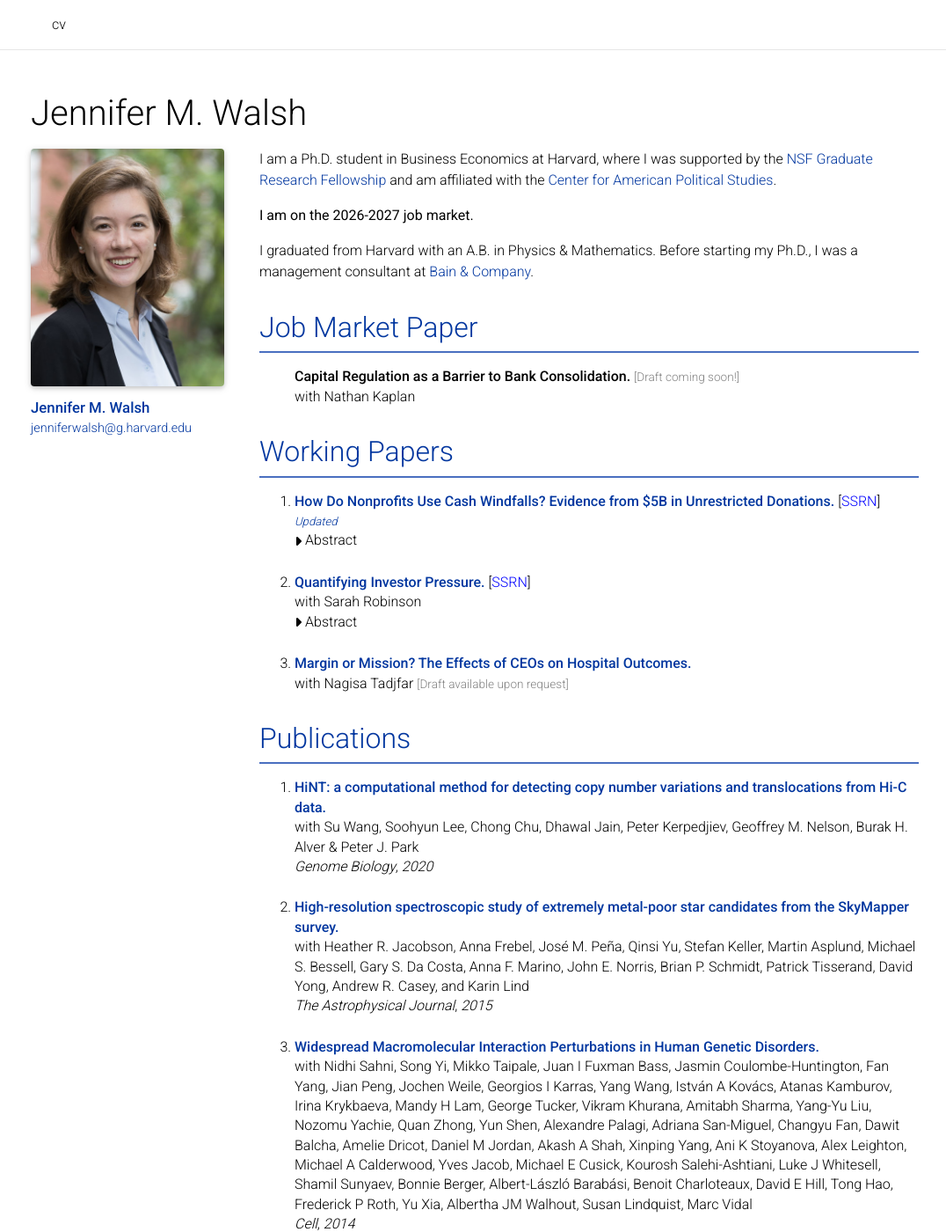
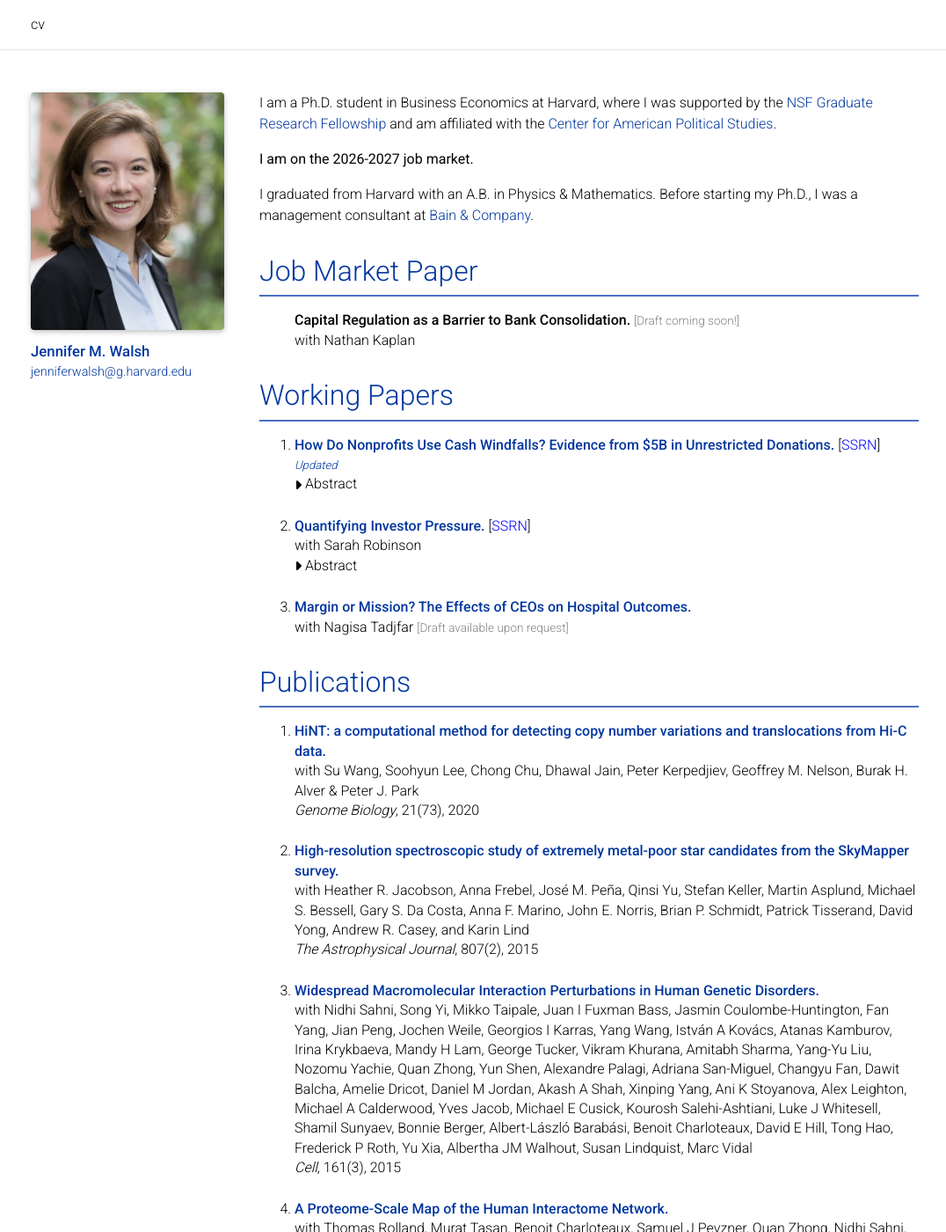
Before and after one commit to walshjm3/walshjm3.github.io, a Jekyll site: the page built from index.md, in a window 1280 px wide and 1400 px high. Shown: the whole window at 88% size, without its empty margins (100-1176 px from the left). Built offline with Jekyll 4.4.1, drawn with Linux system fonts in a browser that asks for light colours; full-size pictures stand in for the smaller copies a plugin makes; comment, search, counter and statistics services are not loaded; a style sheet for code colours, icons or effects is not loaded.

Commit message:
formatting updates

```diff
--- a/_layouts/default.html
+++ b/_layouts/default.html
@@ -106,6 +106,12 @@
 
       .profile figure { margin: 0; }
 
+      /* Line up the left-aligned navbar link with the page content */
+      @media (min-width: 576px) {
+        #navbarNav .nav-item:first-child .nav-link { padding: 0; }
+        #navbarNav .nav-link { padding-left: 0; }
+      }
+
       /* Name and email under the photo */
       .profile-info {
         margin-top: 0.75rem;
@@ -126,7 +132,7 @@
       }
 
       /* On small screens the photo moves above the text, centered */
-      @media (max-width: 768px) {
+      @media (max-width: 991.98px) {
         .post article {
           flex-direction: column;
           align-items: stretch;
@@ -204,12 +210,6 @@
 
     <div class="container mt-5">
       <div class="post">
-        <header class="post-header">
-          <h1 class="post-title">
-            <span>Jennifer</span> M. Walsh
-          </h1>
-          <p class="desc"></p>
-        </header>
 
         <article>
           <div class="profile float-left">
--- a/_publications/paper0.yml
+++ b/_publications/paper0.yml
@@ -5,7 +5,7 @@ authors: "Thomas Rolland, Murat Taşan, Benoit Charloteaux, Samuel J Pevzner, Qu
 volume: 159
 abstract: "Just as reference genome sequences revolutionized human genetics, reference maps of interactome networks will be critical to fully understand genotype-phenotype relationships. Here, we describe a systematic map of >14,000 high-quality human binary protein-protein interactions. At equal quality, this map is >30% larger than what is available from small-scale studies published in the literature in the last few decades. While currently available information is highly biased and only covers a relatively small portion of the proteome, our systematic map appears strikingly more homogeneous, revealing a `broader' human interactome network than currently appreciated. The map also uncovers significant interconnectivity between known and candidate cancer gene products, providing unbiased evidence for an expanded functional cancer landscape, while demonstrating how high-quality interactome models will help `connect the dots' of the genomic revolution."
 issue: 5
-#year: "2014"
+year: 2014
 journal: "Cell"
 link: "https://www.cell.com/fulltext/S0092-8674(14)01422-6"
 ---
--- a/_publications/paper1_cell.yml
+++ b/_publications/paper1_cell.yml
@@ -6,6 +6,6 @@ authors: "Nidhi Sahni, Song Yi, Mikko Taipale, Juan I Fuxman Bass, Jasmin Coulom
 volume: 161
 issue: 3
 abstract: "How disease-associated mutations impair protein activities in the context of biological networks remains mostly undetermined. Although a few renowned alleles are well characterized, functional information is missing for over 100,000 disease-associated variants. Here we functionally profile several thousand missense mutations across a spectrum of Mendelian disorders using various interaction assays. The majority of disease-associated alleles exhibit wild-type chaperone binding profiles, suggesting they preserve protein folding or stability. While common variants from healthy individuals rarely affect interactions, two-thirds of disease-associated alleles perturb protein-protein interactions, with half corresponding to “edgetic” alleles affecting only a subset of interactions while leaving most other interactions unperturbed. With transcription factors, many alleles that leave protein-protein interactions intact affect DNA binding. Different mutations in the same gene leading to different interaction profiles often result in distinct disease phenotypes. Thus disease-associated alleles that perturb distinct protein activities rather than grossly affecting folding and stability are relatively widespread."
-year: 2014
+year: 2015
 link: "https://www.cell.com/cell/fulltext/S0092-8674(15)00430-4"
 ---
--- a/_publications/paper_hint.yml
+++ b/_publications/paper_hint.yml
@@ -4,6 +4,7 @@ title: "HiNT: a computational method for detecting copy number variations and tr
 authors: "Su Wang, Soohyun Lee, Chong Chu, Dhawal Jain, Peter Kerpedjiev, Geoffrey M. Nelson, Burak H. Alver & Peter J. Park"
 journal: "Genome Biology"
 volume: 21
+issue: 73
 year: 2020
 #abstract: "The three-dimensional conformation of a genome can be profiled using Hi-C, a technique that combines chromatin conformation capture with high-throughput sequencing. However, structural variations often yield features that can be mistaken for chromosomal interactions. Here, we describe a computational method HiNT (Hi-C for copy Number variation and Translocation detection), which detects copy number variations and interchromosomal translocations within Hi-C data with breakpoints at single base-pair resolution. We demonstrate that HiNT outperforms existing methods on both simulated and real data. We also show that Hi-C can supplement whole-genome sequencing in structure variant detection by locating breakpoints in repetitive regions."
 link: "https://genomebiology.biomedcentral.com/articles/10.1186/s13059-020-01986-5"
--- a/index.md
+++ b/index.md
@@ -85,7 +85,7 @@ title: Home
     {% endif %}
     <br>
     {% if paper.journal %}
-      <em>{{ paper.journal }}</em>, <em>{{ paper.year }}</em>
+      <em>{{ paper.journal }}</em>{% if paper.volume %}, {{ paper.volume }}{% if paper.issue %}({{ paper.issue }}){% endif %}{% endif %}{% if paper.year %}, {{ paper.year }}{% endif %}
     {% endif %}
     <br>
   </li>
```
